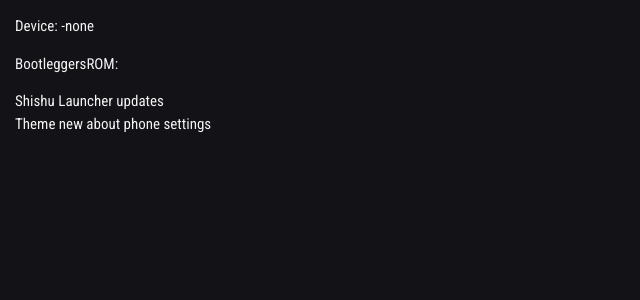
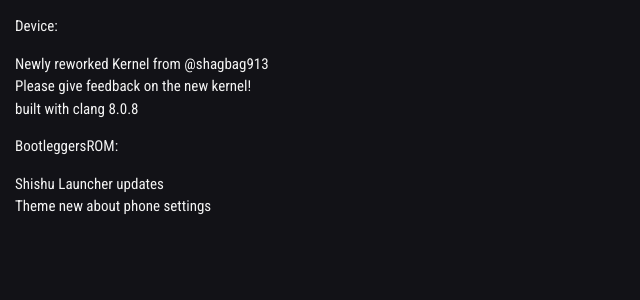
Before and after one commit to tyazx/BootleggersROM-Devices.github.io, a Jekyll site: the page built from _changelog/marlin.md, in a window 1280 px wide. Shown: the top 300 px of the page, without its empty margins (0-640 px from the left). Built offline with Jekyll 4.4.1, drawn with Linux system fonts in a browser that asks for light colours; nearby versions of some CDN libraries.

Commit message:
Update Marlin

```diff
--- a/_changelog/marlin.md
+++ b/_changelog/marlin.md
@@ -4,7 +4,9 @@ layout:changelayout
 ---
 
 Device:
--none
+- Newly reworked Kernel from @shagbag913
+- Please give feedback on the new kernel!
+- built with clang 8.0.8
 
 BootleggersROM:
 - Shishu Launcher updates
```
Also changed, not shown: _devices/marlin.md (+2 -2 lines).
